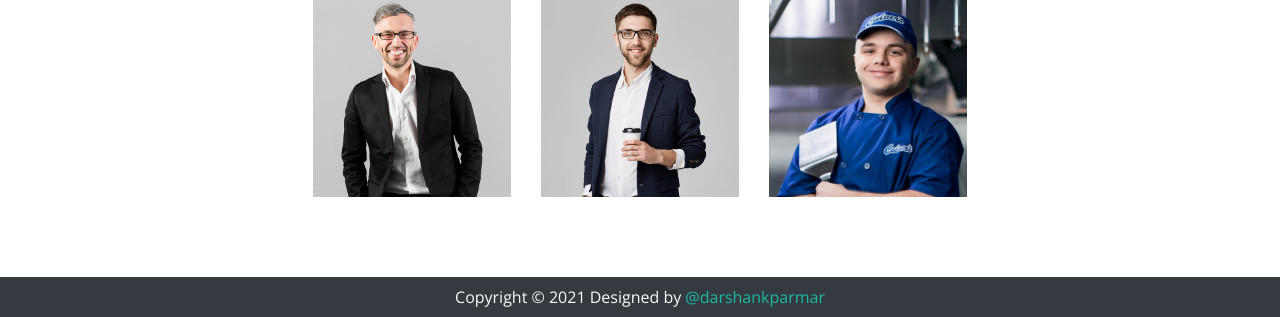
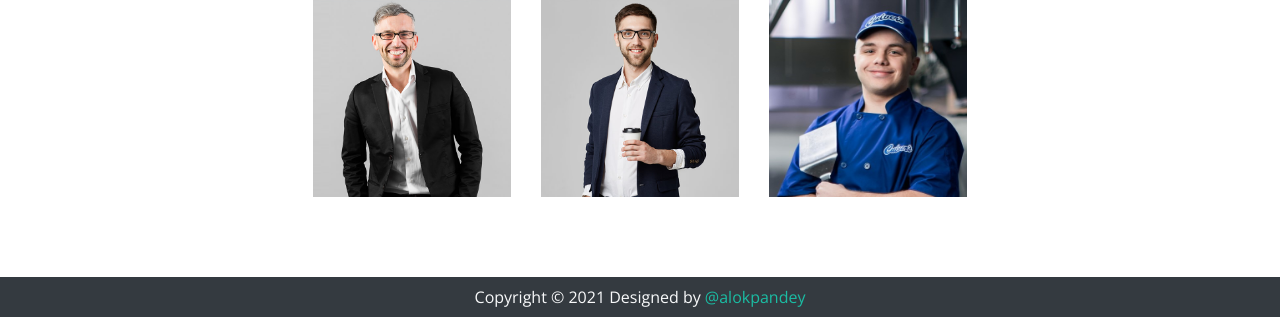
Before and after one commit to alokpandey11/stpro, a PHP site: page /OnlinePizzaDelivery/about.php in a window 1280 px wide. Shown: the part 1731-2048 px from the top of the page. Run offline with PHP 8.4, Linux system fonts and the light colour scheme; data comes from the database, SQL or seed files in the repository; data that the repository does not hold is empty; some libraries are stand-ins or nearby versions.

Commit message:
copyright correction

```diff
--- a/OnlinePizzaDelivery/about.php
+++ b/OnlinePizzaDelivery/about.php
@@ -59,7 +59,7 @@
             <div class="carousel-background"><img src="assets/img/slide/slide-3.jpg" alt=""></div>
             <div class="carousel-container">
               <div class="carousel-content">
-                <h2 class="animate__animated animate__fadeInDown mb-0">Parmar Darshan Kiritbhai</h2><p>CE084 <a href="https://github.com/darshankparmar" target="_blank">@darshankparmar</a></p>
+                <h2 class="animate__animated animate__fadeInDown mb-0">Alok Pandey</h2><p>CE084 <a href="https://github.com/alokpandey11" target="_blank">@alokpandey</a></p>
                 <a href="index.php" class="btn-get-started animate__animated animate__fadeInUp scrollto">Get Started</a>
               </div>
             </div>
@@ -198,12 +198,12 @@
               <img src="assets/img/team/team-1.jpg" class="img-fluid" alt="">
               <div class="member-info">
                 <div class="member-info-content">
-                  <h4>Darshan Parmar</h4>
+                  <h4>Alok Pandey</h4>
                 </div>
                 <div class="social">
-                  <a href="https://twitter.com/darshankparmar" target="_blank"><i class="icofont-twitter"></i></a>
-                  <a href="https://github.com/darshankparmar" target="_blank"><i class="fab fa-github"></i></a>
-                  <a href="https://www.linkedin.com/in/darshankparmar/" target="_blank"><i class="icofont-linkedin" target="_blank"></i></a>
+                  <a href="https://twitter.com/alokpandey" target="_blank"><i class="icofont-twitter"></i></a>
+                  <a href="https://github.com/alokpandey11" target="_blank"><i class="fab fa-github"></i></a>
+                  <a href="https://www.linkedin.com/in/alokpandey11" target="_blank"><i class="icofont-linkedin" target="_blank"></i></a>
                 </div>
               </div>
             </div>
--- a/OnlinePizzaDelivery/contact.php
+++ b/OnlinePizzaDelivery/contact.php
@@ -225,7 +225,7 @@
                               <br> ' .$contact2. '</p>
                             <div class="round-social light">
                               <a href="https://mail.google.com/mail/?view=cm&fs=1&tf=1&to=' .$email. '" class="ml-0 text-decoration-none text-white border border-white rounded-circle" target="_blank"><i class="far fa-envelope"></i></a>
-                              <a href="https://github.com/darshankparmar" class="text-decoration-none text-white border border-white rounded-circle" target="_blank"><i class="fab fa-github"></i></i></a>
+                              <a href="https://github.com/alokpandey11" class="text-decoration-none text-white border border-white rounded-circle" target="_blank"><i class="fab fa-github"></i></i></a>
                               <a href="https://youtube.com/" class="text-decoration-none text-white border border-white rounded-circle" target="_blank"><i class="fab fa-youtube"></i></a>
                             </div>
                           </div>
--- a/OnlinePizzaDelivery/partials/_footer.php
+++ b/OnlinePizzaDelivery/partials/_footer.php
@@ -1,3 +1,3 @@
 <div class="footer container-fluid bg-dark text-light">
-    <p class="text-center py-2 mb-0">Copyright © 2021 Designed by <a href="https://github.com/darshankparmar" target="_blank" rel="noopener noreferrer">@darshankparmar</a></p>
+    <p class="text-center py-2 mb-0">Copyright © 2021 Designed by <a href="https://github.com/alokpandey11" target="_blank" rel="noopener noreferrer">@alokpandey</a></p>
 </div>
```
